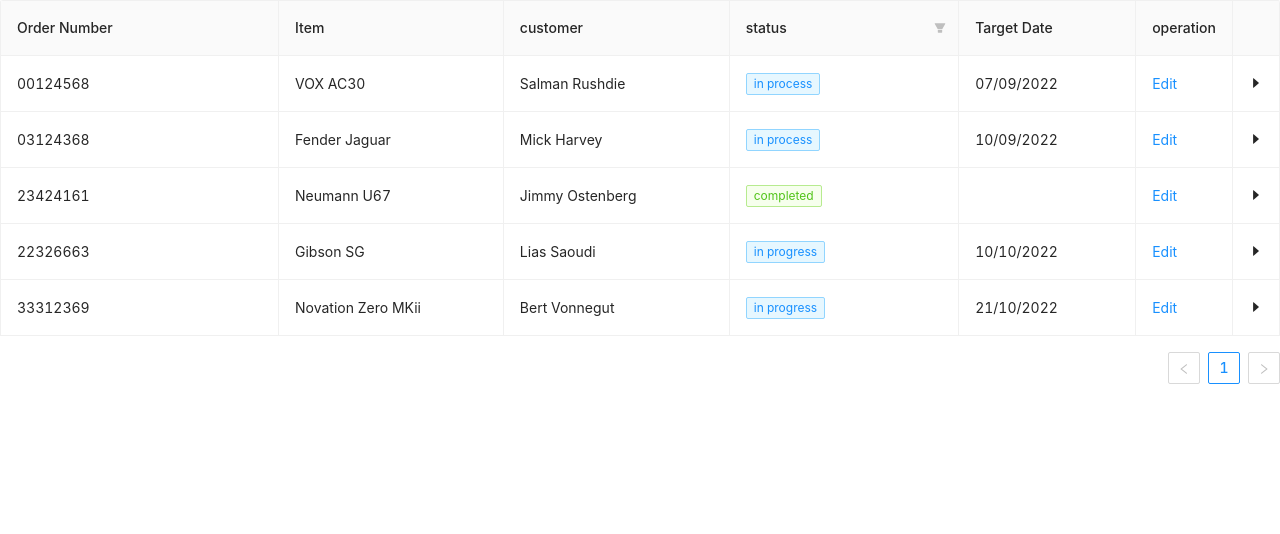
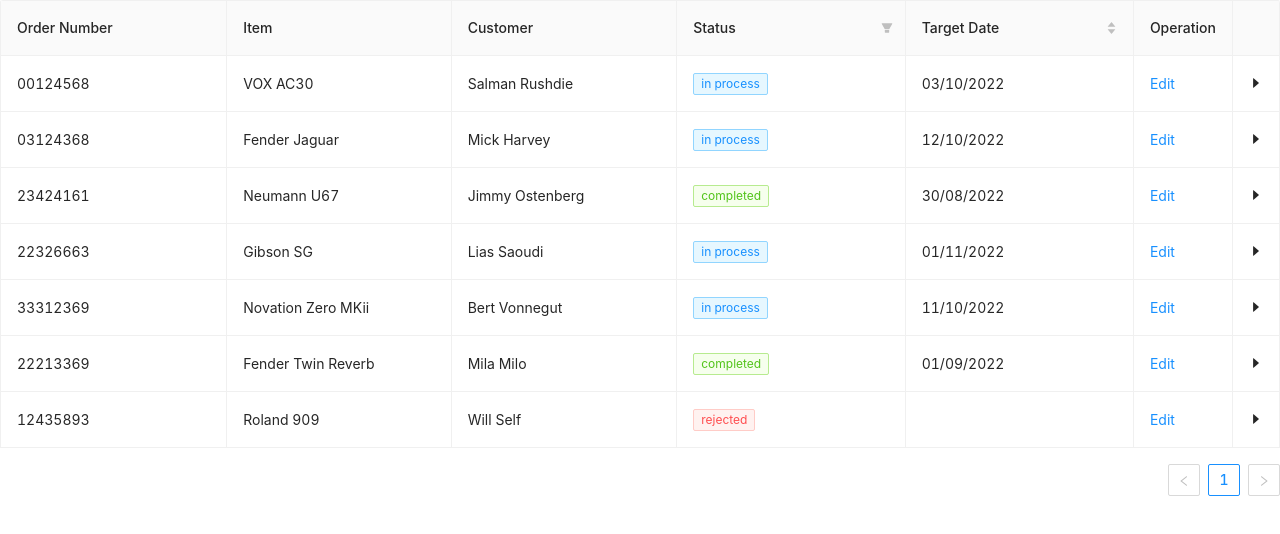
Before and after one commit to dmquinn/Appointment-Organiser, a Next.js app in the folder my-awesome-app/: page / in a window 1280 px wide. Shown: the top 534 px of the page. Built offline with nearby package versions, Linux system fonts and the light colour scheme.

Commit message:
table editable row and date picker

```diff
--- a/my-awesome-app/package.json
+++ b/my-awesome-app/package.json
@@ -46,6 +46,7 @@
     "antd": "^4.23.0",
     "axios": "^0.25.0",
     "eslint-config-react-app": "^7.0.0",
+    "moment": "^2.29.4",
     "next": "12.0.10",
     "react": "17.0.2",
     "react-dom": "17.0.2",
--- a/my-awesome-app/src/assets/styles/globals.css
+++ b/my-awesome-app/src/assets/styles/globals.css
@@ -1,3 +1,3 @@
-tr {
-  cursor: pointer;
+.proceed {
+  cursor: pointer !important;
 }
--- a/my-awesome-app/src/json/data.json
+++ b/my-awesome-app/src/json/data.json
@@ -11,7 +11,7 @@
       "category": "amplifiers"
     },
     "status": "in process",
-    "targetDate": "07/09/2022"
+    "targetDate": "2022-10-03T14:48:00Z"
   },
   {
     "orderNo": "03124368",
@@ -25,7 +25,7 @@
       "category": "guitars"
     },
     "status": "in process",
-    "targetDate": "10/09/2022"
+    "targetDate": "2022-10-12T14:48:00Z"
   },
   {
     "orderNo": "23424161",
@@ -39,7 +39,7 @@
       "category": "microphones"
     },
     "status": "completed",
-    "targetDate": ""
+    "targetDate": "2022-08-30T14:48:00Z"
   },
   {
     "orderNo": "22326663",
@@ -52,8 +52,8 @@
       "title": "Gibson SG",
       "category": "guitars"
     },
-    "status": "in progress",
-    "targetDate": "10/10/2022"
+    "status": "in process",
+    "targetDate": "2022-11-01T14:48:00Z"
   },
   {
     "orderNo": "33312369",
@@ -66,7 +66,35 @@
       "title": "Novation Zero MKii",
       "category": "other"
     },
-    "status": "in progress",
-    "targetDate": "21/10/2022"
+    "status": "in process",
+    "targetDate": "2022-10-11T14:48:00Z"
+  },
+  {
+    "orderNo": "22213369",
+    "customer": {
+      "name": "Mila Milo",
+      "email": "milo_milo@hotmail.com",
+      "phone": "+49351763939"
+    },
+    "item": {
+      "title": "Fender Twin Reverb",
+      "category": "amplifiers"
+    },
+    "status": "completed",
+    "targetDate": "2022-09-01T14:48:00Z"
+  },
+  {
+    "orderNo": "12435893",
+    "customer": {
+      "name": "Will Self",
+      "email": "welfo@hotmail.com",
+      "phone": "+49001765000"
+    },
+    "item": {
+      "title": "Roland 909",
+      "category": "other"
+    },
+    "status": "rejected",
+    "targetDate": null
   }
 ]
--- a/my-awesome-app/src/pages/[slug].tsx
+++ b/my-awesome-app/src/pages/[slug].tsx
@@ -1,7 +1,7 @@
 import React from "react";
 
 const Appointment = () => {
-  return <div></div>;
+  return <div>Individual Appointment</div>;
 };
 
 export default Appointment;
--- a/my-awesome-app/src/pages/index.tsx
+++ b/my-awesome-app/src/pages/index.tsx
@@ -1,16 +1,15 @@
 import { useState } from "react";
 import {
+  DatePicker,
   Form,
   Input,
-  InputNumber,
   Popconfirm,
   Table,
   Tag,
   Typography,
 } from "antd";
 import { TableProps } from "antd/lib/table";
-// import Router from "next/router";
-
+import moment from "moment";
 import data from "../json/data.json";
 import "antd/dist/antd.css";
 import { DataItem } from "../types";
@@ -20,8 +19,8 @@ import { CaretRightOutlined } from "@ant-design/icons";
 interface EditableCellProps extends React.HTMLAttributes<HTMLElement> {
   editing: boolean;
   dataIndex: string;
-  title: any;
-  inputType: "number" | "text";
+  title: string;
+  inputType: "datePicker" | "text";
   record: DataItem;
   index: number;
   children: React.ReactNode;
@@ -37,11 +36,9 @@ const EditableCell: React.FC<EditableCellProps> = ({
   children,
   ...restProps
 }) => {
-  const inputNode = inputType === "number" ? <InputNumber /> : <Input />;
-
   return (
     <td {...restProps}>
-      {editing ? (
+      {editing && inputType === "text" ? (
         <Form.Item
           name={dataIndex}
           style={{ margin: 0 }}
@@ -52,8 +49,10 @@ const EditableCell: React.FC<EditableCellProps> = ({
             },
           ]}
         >
-          {inputNode}
+          <Input />
         </Form.Item>
+      ) : editing && inputType === "datePicker" ? (
+        <DatePicker defaultValue={moment(record.targetDate)} />
       ) : (
         children
       )}
@@ -62,7 +61,6 @@ const EditableCell: React.FC<EditableCellProps> = ({
 };
 
 const App = () => {
-  // const [isLoading, setIsLoading] = useState(false);
   const [displayData, setDisplayData] = useState(data);
   const [pagination, setPagination] = useState({});
   const [form] = Form.useForm();
@@ -71,7 +69,13 @@ const App = () => {
   const isEditing = (record: DataItem) => record.orderNo === editingKey;
 
   const edit = (record: Partial<DataItem> & { key: React.Key }) => {
-    form.setFieldsValue({ name: "", age: "", address: "", ...record });
+    form.setFieldsValue({
+      item: "",
+      customer: "",
+      status: "",
+      targetDate: "",
+      ...record,
+    });
     setEditingKey(record.orderNo);
   };
 
@@ -108,7 +112,7 @@ const App = () => {
       title: "Order Number",
       dataIndex: "orderNo",
       key: "orderNo",
-      width: "25%",
+      width: "20%",
     },
     {
       title: "Item",
@@ -118,23 +122,24 @@ const App = () => {
       editable: "true",
     },
     {
-      title: "customer",
+      title: "Customer",
       dataIndex: ["customer", "name"],
       width: "20%",
       key: "customer",
       editable: "true",
     },
     {
-      title: "status",
+      title: "Status",
       dataIndex: "status",
       filters: [
-        { text: "In Progress", value: "In Process" },
-        { text: "Completed", value: "Completed" },
-        { text: "Rejected", value: "Rejected" },
+        { text: "In Process", value: "in process" },
+        { text: "Completed", value: "completed" },
+        { text: "Rejected", value: "rejected" },
       ],
+      onFilter: (value: string, record) => record.status.includes(value),
       width: "20%",
       editable: "true",
-      render: (value, record) => (
+      render: (value) => (
         <Tag
           color={
             value === "completed"
@@ -155,12 +160,15 @@ const App = () => {
       width: "20%",
       key: "targetDate",
       editable: "true",
+      render: (date: string) => !!date && moment(date).format("DD/MM/YYYY"),
+      sorter: (a, b) =>
+        moment(a.targetDate).unix() - moment(b.targetDate).unix(),
     },
     {
-      title: "operation",
+      title: "Operation",
       dataIndex: "operation",
       key: "operation",
-      render: (_: any, record: DataItem) => {
+      render: (_, record: DataItem) => {
         const editable = isEditing(record);
         return editable ? (
           <span>
@@ -189,7 +197,7 @@ const App = () => {
       dataIndex: "link",
       width: "8%",
       key: "link",
-      render: (_: any, record: DataItem) => {
+      render: (_, record: DataItem) => {
         return (
           <span
             onClick={() => {
@@ -197,6 +205,7 @@ const App = () => {
                 Router.push(`${record.orderNo}`);
               }
             }}
+            className="proceed"
           >
             <CaretRightOutlined />
           </span>
@@ -212,7 +221,7 @@ const App = () => {
       ...col,
       onCell: (record: DataItem) => ({
         record,
-        inputType: col.dataIndex === "age" ? "number" : "text",
+        inputType: col.dataIndex === "targetDate" ? "datePicker" : "text",
         dataIndex: col.dataIndex,
         title: col.title,
         editing: isEditing(record),
@@ -222,26 +231,8 @@ const App = () => {
   const handleTableChange: TableProps<any>["onChange"] = (pagination) => {
     setPagination(pagination);
   };
-
   return (
     <div>
-      {/* <Table
-        columns={columns}
-        dataSource={displayData}
-        loading={isLoading}
-        onChange={handleTableChange}
-        pagination={pagination}
-        rowKey="orderNo"
-        onRow={(record: DataItem) => {
-          return {
-            onClick: () => {
-              if (record?.orderNo) {
-                Router.push(`${record.orderNo}`);
-              }
-            },
-          };
-        }}
-      /> */}
       <Form form={form} component={false}>
         <Table
           components={{
```
Also changed, not shown: 1 other file (tests, documents, lock files or other folders).
